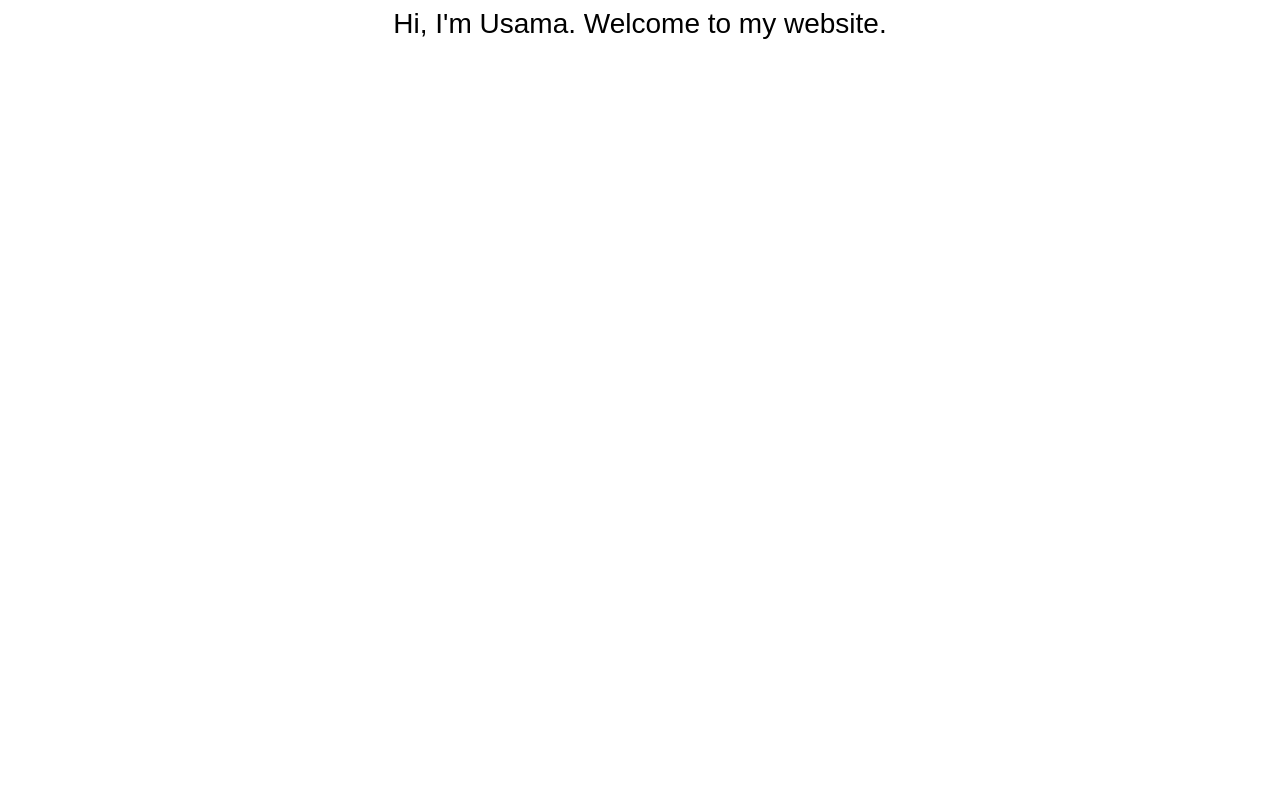
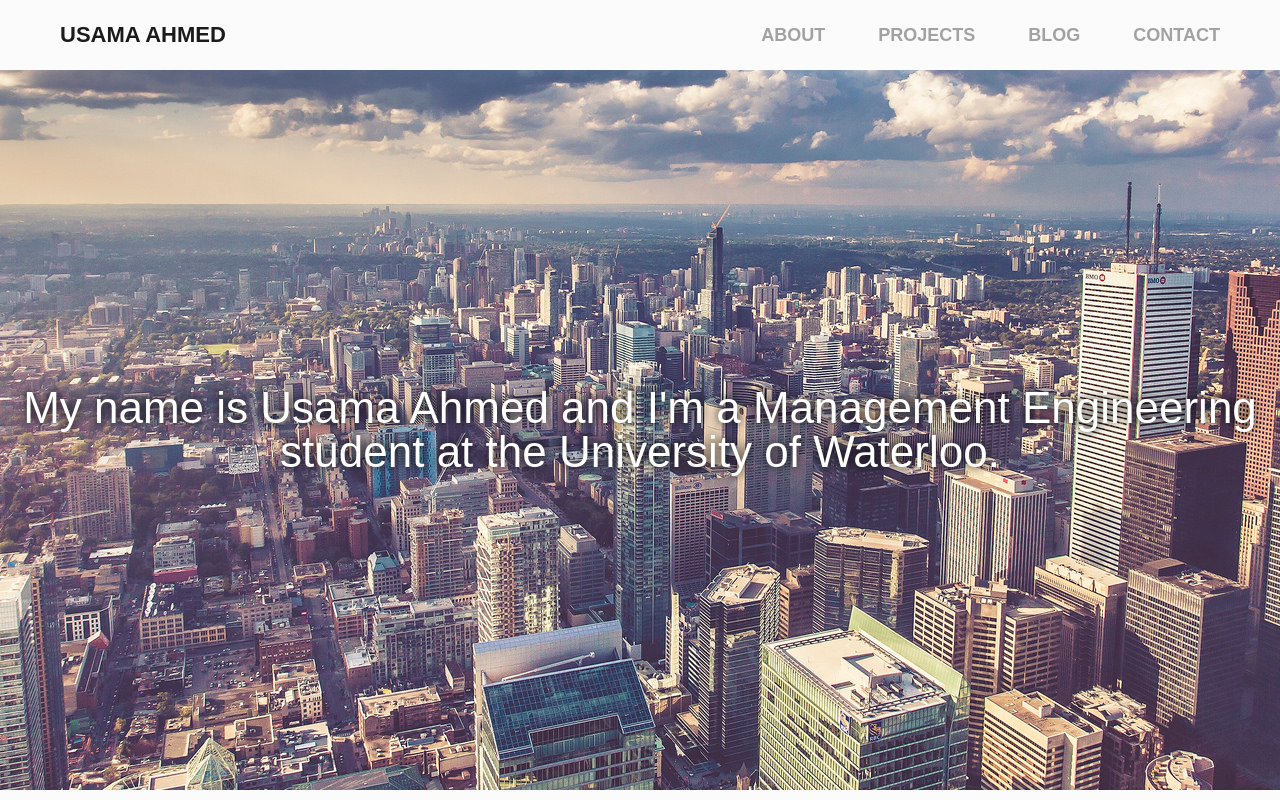
Before and after one commit to usamaahmed/usamaahmed.github.io, a plain HTML site: page index.html in a window 1280 px wide. Drawn offline with Linux system fonts and the light colour scheme; a web font is replaced by a local one.

Commit message:
Added background image and navbar to homepage

```diff
--- a/index.html
+++ b/index.html
@@ -1,22 +1,42 @@
 <!DOCTYPE>
 <html>
 <head>
+	<link href='reset.css' rel='stylesheet' type='text/css'>
+	<link href='main.css' rel='stylesheet' type='text/css'>
 	<link href='http://fonts.googleapis.com/css?family=Droid+Sans' rel='stylesheet' type='text/css'>
-	<style>
-		body {
-			font-family: 'Droid Sans', sans-serif;
-			font-size:28px;
-		}
-		#container {
-			margin:auto;
-			width:50%;
-			text-align:center;
-		}
-	</style>
 </head>
 <body>
-	<div id="container">
-		Hi, I'm Usama. Welcome to my website.
+	<div id="header">
+		<div id="nav" class="main">
+			<div id="header-wrapper">
+				<div id="name"><p class="vertical-aligned">USAMA AHMED</p></div>
+				<ul id="links">
+					<div class="vertical-aligned">
+						<li><a href="/about/">About</a></li>
+						<li><a href="/project/">Projects</a></li>
+						<li><a href="/blog/">Blog</a></li>
+						<li><a href="/contact/">Contact</a></li>
+					</div>
+				</ul>
+			</div>
+		</div>
+	</div>
+	<div class="clear"></div>
+	<div id="container" class="main">
+		<div id="banner">
+			<div id="banner-heading">
+				<h1 class="animation slide-down delay">
+					My name is Usama Ahmed and I'm a Management Engineering <br/> student at the University of Waterloo.
+
+				</h1>
+			</div>
+		</div>
+		<div id="projects">
+		</div>
+		<div id="blog">
+		</div>
+	</div>
+	<div id="footer">
 	</div>
 </body>
 </html>
--- /dev/null
+++ b/main.css
@@ -0,0 +1,152 @@
+/*
+Usama Ahmed
+www.usamaahmed.me
+
+Version 1
+*/
+
+/* BODY STYLES */
+
+html, body {
+	width: 100%;
+	height: 100%;
+}
+body {
+	font-family: 'Droid Sans', sans-serif;
+	margin: 0;
+	padding: 0;
+	-webkit-font-smoothing: antialiased;
+	color:#1b1b1b;
+	background:#fbfbfb;
+	-webkit-text-size-adjust:100%;
+}
+
+/* HEADINGS */
+h1, h2, h3, h4, h5, h6 {
+	font-family: 'Droid Sans', sans-serif;
+	color:#333;
+	font-weight:normal;
+}
+
+/* PARAGRAPHS */
+p {
+	line-height:1.625;
+	margin:0 0 2rem;
+}
+
+/* OTHER */
+
+.clear {
+	clear:both;
+	display:block;
+	overflow:hidden;
+	visibility:hidden;
+	width:0;
+	height:0;
+}
+
+/* LINKS */
+
+a {
+	color:#333;
+	text-decoration:none;
+	outline:0;
+	-webkit-transition: all 0.4s ease 0s;
+	-moz-transition:    all 0.4s ease 0s;
+	transition:         all 0.4s ease 0s;
+}
+
+a:hover, a:focus {
+	color:#5295d4;
+}
+
+/* SELECTION */
+
+::selection {
+	background:#171818;
+	color:#fbfbfb;
+}
+
+::-moz-selection  {
+	background:#171818;
+	color:#fbfbfb;
+}
+
+/* HEADER */
+
+#nav {
+	width:1160px;
+	height: 70px;
+	margin:auto;
+	overflow:hidden;
+	text-transform: uppercase;
+}
+
+#name {
+	float:left;
+	font-size:22;
+	font-weight:bold;
+	height: 100%;
+	display: table;
+}
+
+.vertical-aligned {
+	display: table-cell;
+	vertical-align: middle;
+}
+ul{
+	list-style:none;
+}
+a {
+	color:#333;
+	text-decoration:none;
+	outline:0;
+}
+#links {
+	float:right;
+	display:block;
+	font-size: 18px;
+	font-weight: bold;
+	display: table;
+	height: 100%;
+}
+#links li {
+	display:inline-block;
+	padding: 0 0 0 3rem;
+}
+#links li a {
+	color:#a2a2a2;
+}
+
+#links li a:hover {
+	color:#525252;
+}
+#links li#current a {
+	color:#1b1b1b;
+}
+
+/* BANNER */
+
+#banner {
+	background: url('images/Barbiesaur.jpg') fixed no-repeat center;
+	width:100%;
+	height:90%;
+	display:table;
+}
+
+#banner-heading {
+	display:table-cell;
+	vertical-align:middle;
+	width: 50%;
+	margin: auto;
+}
+
+#banner-heading h1 {
+	display: block;
+	text-align:center;
+	color:#ffffff;
+	font-size: 2.75rem;
+	text-shadow: 0px 0px 10px #000;
+}
+
+/* RESPONSIVE */
--- /dev/null
+++ b/reset.css
@@ -0,0 +1,43 @@
+html, body, div, span, applet, object, iframe,
+h1, h2, h3, h4, h5, h6, p, blockquote, pre,
+a, abbr, acronym, address, big, cite, code,
+del, dfn, em, img, ins, kbd, q, s, samp,
+small, strike, strong, sub, sup, tt, var,
+b, u, i, center,
+dl, dt, dd, ol, ul, li,
+fieldset, form, label, legend,
+table, caption, tbody, tfoot, thead, tr, th, td,
+article, aside, canvas, details, embed,
+figure, figcaption, footer, header, hgroup,
+menu, nav, output, ruby, section, summary,
+time, mark, audio, video {
+	margin: 0;
+	padding: 0;
+	border: 0;
+	font-size: 100%;
+	font: inherit;
+	vertical-align: baseline;
+}
+/* HTML5 display-role reset for older browsers */
+article, aside, details, figcaption, figure,
+footer, header, hgroup, menu, nav, section {
+	display: block;
+}
+body {
+	line-height: 1;
+}
+ol, ul {
+	list-style: none;
+}
+blockquote, q {
+	quotes: none;
+}
+blockquote:before, blockquote:after,
+q:before, q:after {
+	content: '';
+	content: none;
+}
+table {
+	border-collapse: collapse;
+	border-spacing: 0;
+}
```
Also changed, not shown: images/Barbiesaur.jpg (added), 1 other file.
